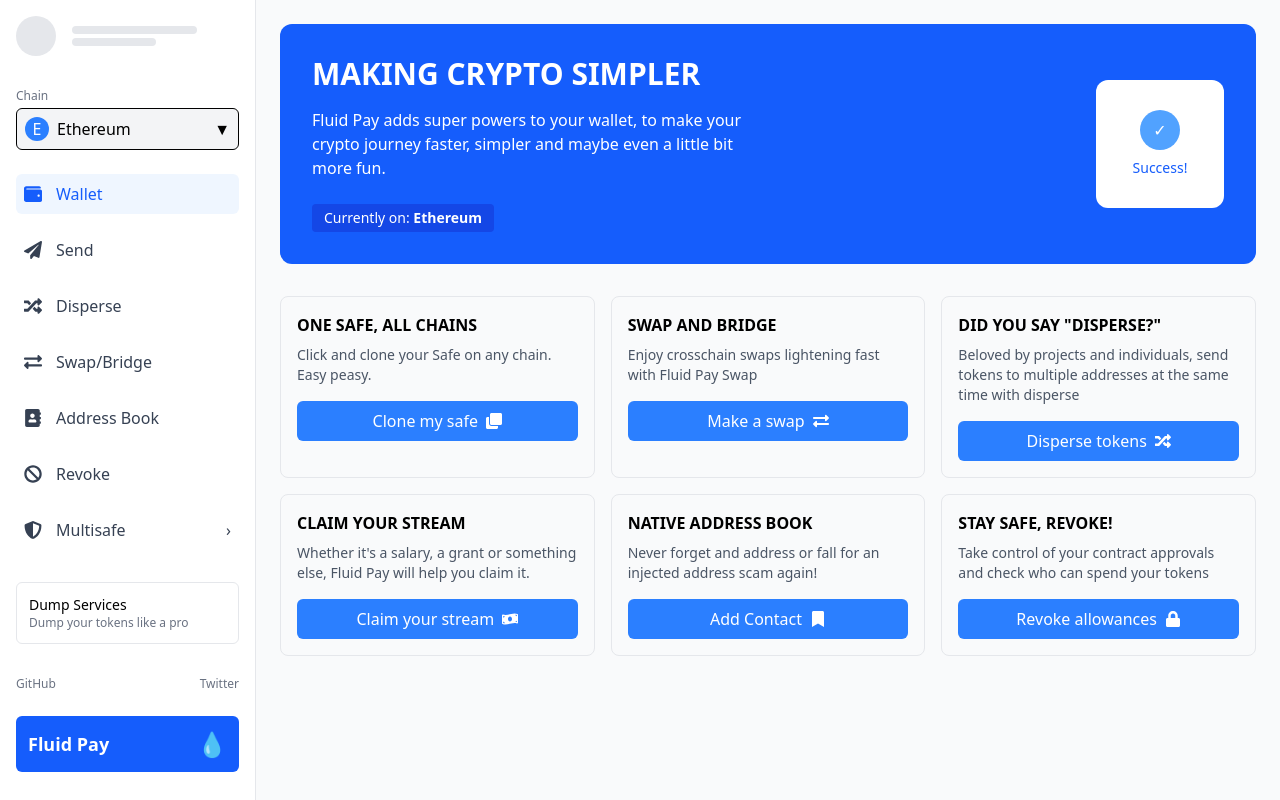
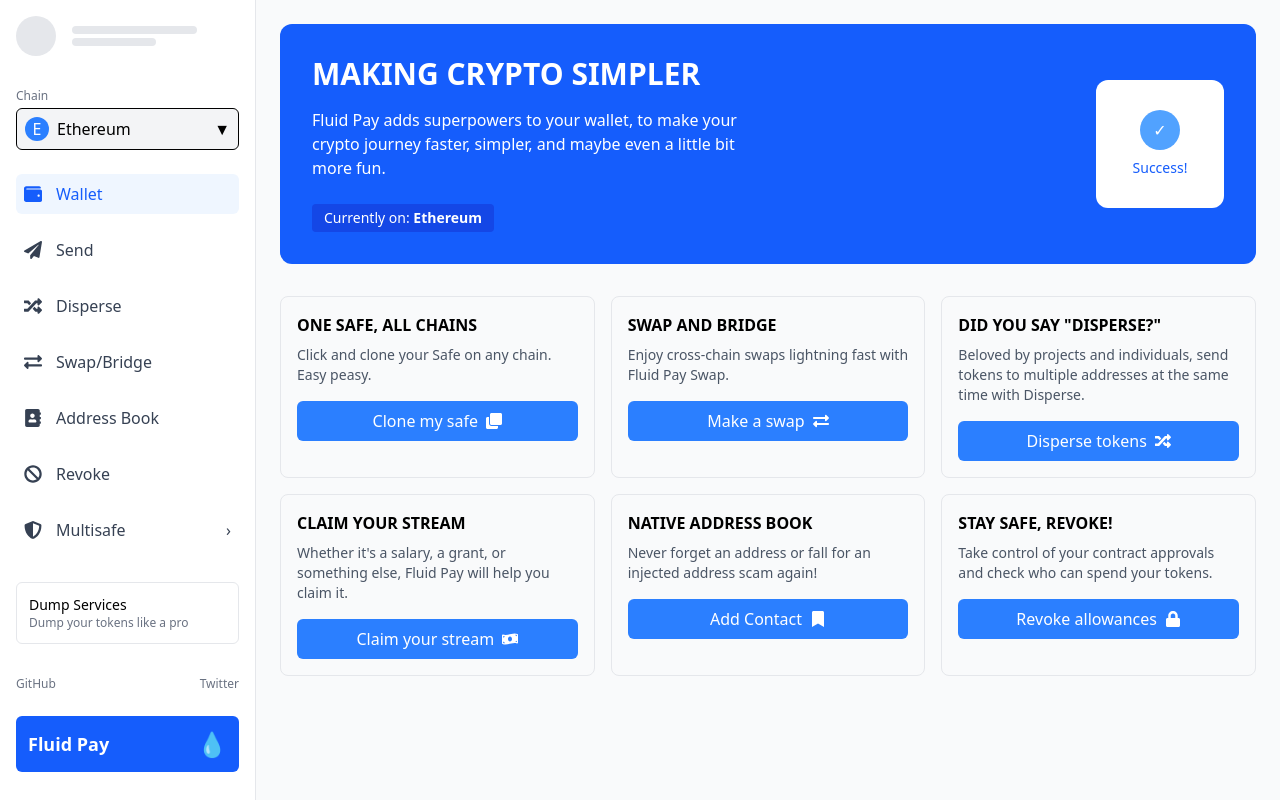
Before and after one commit to winsznx/FLUID-PAY-, a React (Vite) app: page / in a window 1280 px wide. Built offline with nearby package versions, Linux system fonts and the light colour scheme; the HTML template or start-up script is replaced by a standard one.

Commit message:
fix: correct typos and improve descriptions in MainContent component

```diff
--- a/src/components/Layout/MainContent.jsx
+++ b/src/components/Layout/MainContent.jsx
@@ -1,12 +1,10 @@
 import React from 'react';
 import FeatureCard from '../FeatureCard/FeatureCard';
-
 import { FaClone, FaExchangeAlt, FaRandom, FaMoneyBillWave, FaBookmark, FaLock } from 'react-icons/fa';
 
 const MainContent = ({ selectedChain }) => {
   const handleFeatureClick = (feature) => {
     console.log(`${feature} feature clicked for ${selectedChain} chain`);
-    // Here you would implement the actual functionality for each feature
   };
 
   return (
@@ -15,7 +13,7 @@
         <div>
           <h1 className="text-3xl font-bold mb-4">MAKING CRYPTO SIMPLER</h1>
           <p className="mb-6 max-w-md">
-            Fluid Pay adds super powers to your wallet, to make your crypto journey faster, simpler and maybe even a little bit more fun.
+            Fluid Pay adds superpowers to your wallet, to make your crypto journey faster, simpler, and maybe even a little bit more fun.
           </p>
           <p className="text-sm bg-blue-700 inline-block px-3 py-1 rounded">
             Currently on: <strong>{selectedChain}</strong>
@@ -41,7 +39,7 @@
 
         <FeatureCard
           title="SWAP AND BRIDGE"
-          description="Enjoy crosschain swaps lightening fast with Fluid Pay Swap"
+          description="Enjoy cross-chain swaps lightning fast with Fluid Pay Swap."
           buttonText="Make a swap"
           icon={<FaExchangeAlt />}
           onButtonClick={() => handleFeatureClick('Swap/Bridge')}
@@ -49,7 +47,7 @@
 
         <FeatureCard
           title={`DID YOU SAY "DISPERSE?"`}
-          description="Beloved by projects and individuals, send tokens to multiple addresses at the same time with disperse"
+          description="Beloved by projects and individuals, send tokens to multiple addresses at the same time with Disperse."
           buttonText="Disperse tokens"
           icon={<FaRandom />}
           onButtonClick={() => handleFeatureClick('Disperse')}
@@ -57,7 +55,7 @@
 
         <FeatureCard
           title="CLAIM YOUR STREAM"
-          description="Whether it's a salary, a grant or something else, Fluid Pay will help you claim it."
+          description="Whether it's a salary, a grant, or something else, Fluid Pay will help you claim it."
           buttonText="Claim your stream"
           icon={<FaMoneyBillWave />}
           onButtonClick={() => handleFeatureClick('Claim Stream')}
@@ -65,7 +63,7 @@
 
         <FeatureCard
           title="NATIVE ADDRESS BOOK"
-          description="Never forget and address or fall for an injected address scam again!"
+          description="Never forget an address or fall for an injected address scam again!"
           buttonText="Add Contact"
           icon={<FaBookmark />}
           onButtonClick={() => handleFeatureClick('Address Book')}
@@ -73,7 +71,7 @@
 
         <FeatureCard
           title="STAY SAFE, REVOKE!"
-          description="Take control of your contract approvals and check who can spend your tokens"
+          description="Take control of your contract approvals and check who can spend your tokens."
           buttonText="Revoke allowances"
           icon={<FaLock />}
           onButtonClick={() => handleFeatureClick('Revoke')}
```
